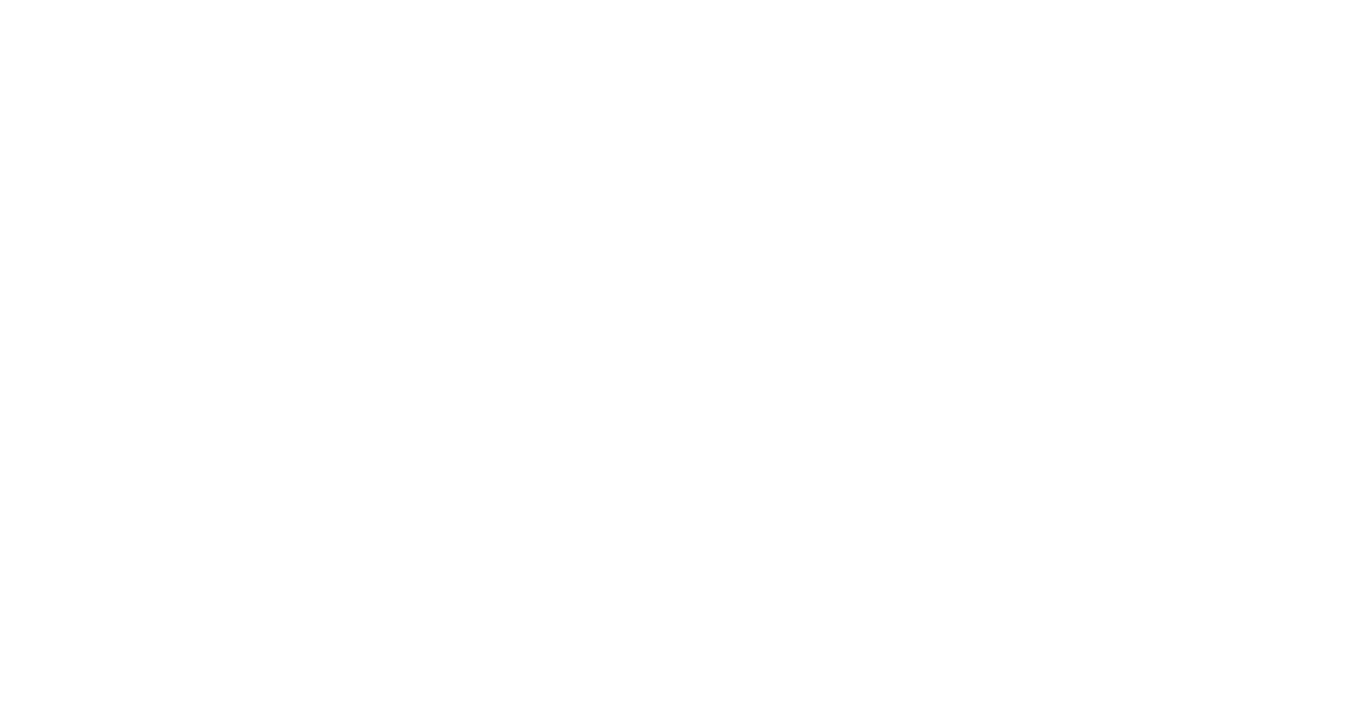
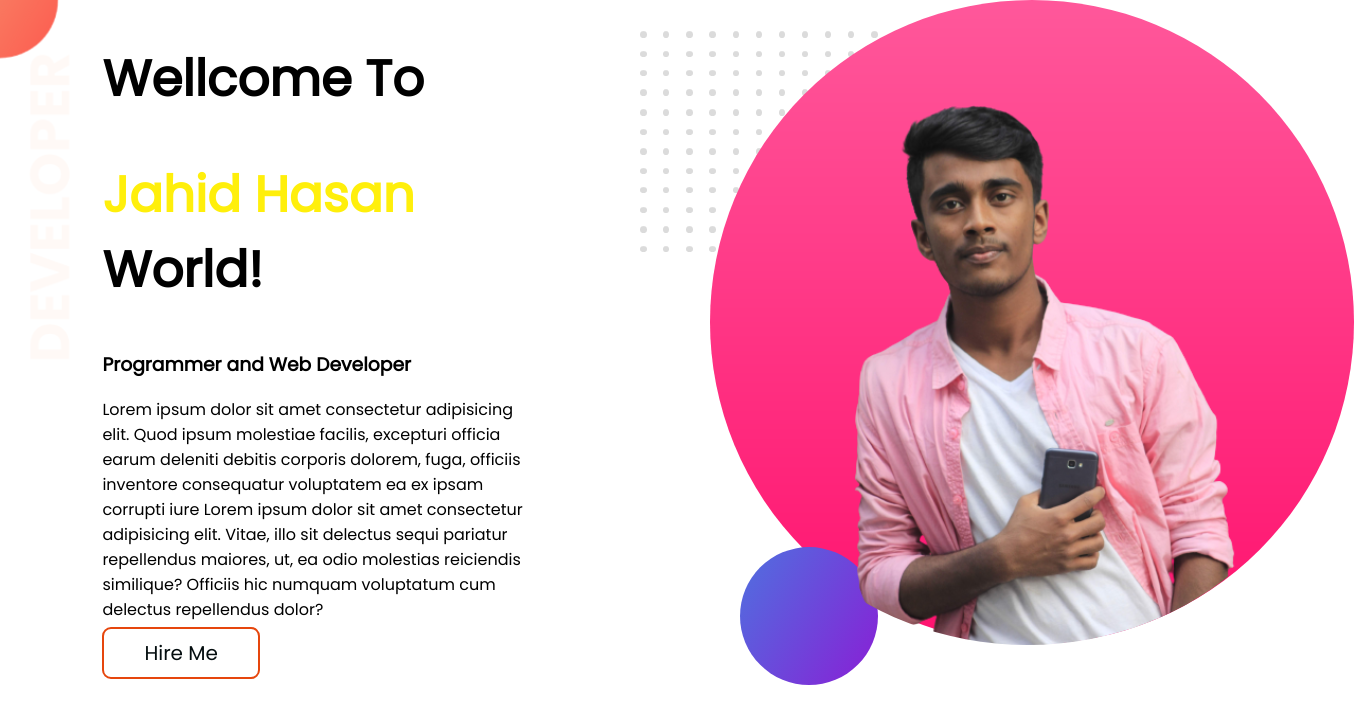
Before and after one commit to jahidhasanmozumdar/Developer_portfolio, a plain HTML site: page index.html in a window 1280 px wide. Shown: the whole page, 1354 px wide, since content can reach past the window. Drawn offline with Linux system fonts and the light colour scheme.

Commit message:
about section

```diff
--- a/index.html
+++ b/index.html
@@ -5,9 +5,25 @@
     <meta http-equiv="X-UA-Compatible" content="IE=edge">
     <meta name="viewport" content="width=device-width, initial-scale=1.0">
     <title>Jahid portfolio</title>
+    <link rel="preconnect" href="https://fonts.googleapis.com">
+    <link rel="preconnect" href="https://fonts.gstatic.com" crossorigin>
+    <link href="https://fonts.googleapis.com/css2?family=Poppins&display=swap" rel="stylesheet">
     <link rel="stylesheet" href="style.css">
 </head>
 <body>
+    <section class="container">
+        <div class="width_set">
+            <h1>Wellcome To</h1>
+            <h1> <span class="name_color">Jahid Hasan</span>  World!</h1>
+            <h3>Programmer and Web Developer</h3>
+            <p>Lorem ipsum dolor sit amet consectetur adipisicing elit. Quod ipsum molestiae facilis, excepturi officia earum deleniti debitis corporis dolorem, fuga, officiis inventore consequatur voluptatem ea ex ipsam corrupti iure Lorem ipsum dolor sit amet consectetur adipisicing elit. Vitae, illo sit delectus sequi pariatur repellendus maiores, ut, ea odio molestias reiciendis similique? Officiis hic numquam voluptatum cum delectus repellendus dolor?</p>
+            <a class="btn_style" target="blank" href="https://www.linkedin.com/in/jahid-hasan-6479b7232/">Hire Me</a>
+        </div>
+       <div class="width_set">
+            <img src="images/my-bg2.png" alt="">
+       </div>
+
+    </section>
 
 </body>
 </html>
--- a/style.css
+++ b/style.css
@@ -0,0 +1,34 @@
+body{
+    font-family: 'Poppins', sans-serif;
+    margin: 0;
+
+}
+h1{
+    font-size: 50px;
+}
+.name_color{
+    color: rgb(255, 239, 11);
+}
+.container{
+    display: flex;
+    background-image: url(images/top-banner.png);
+    background-repeat: no-repeat;
+
+}
+.width_set{
+    width: 50%;
+    padding-left: 8%;
+}
+.btn_style{
+    color: rgb(4, 13, 15);
+    font-size: 20px;
+    padding: 10px 40px;
+    border: 2px solid rgb(230, 70, 13);
+    text-decoration: none;
+    border-radius: 9px;
+}
+.btn_style:hover{
+    border: none;
+    background-color: rgba(93, 198, 230, 0.651);
+    box-shadow: 10px 5px 5px rgba(84, 84, 177, 0.774);
+}
```
Also changed, not shown: images/dream-bg.png (added), images/exp-bg.png (added), images/jhankar.png (added), images/jhankar2.png (added), images/my-bg.png (added), images/my-bg2.png (added), images/top-banner.png (added), 7 other files.
